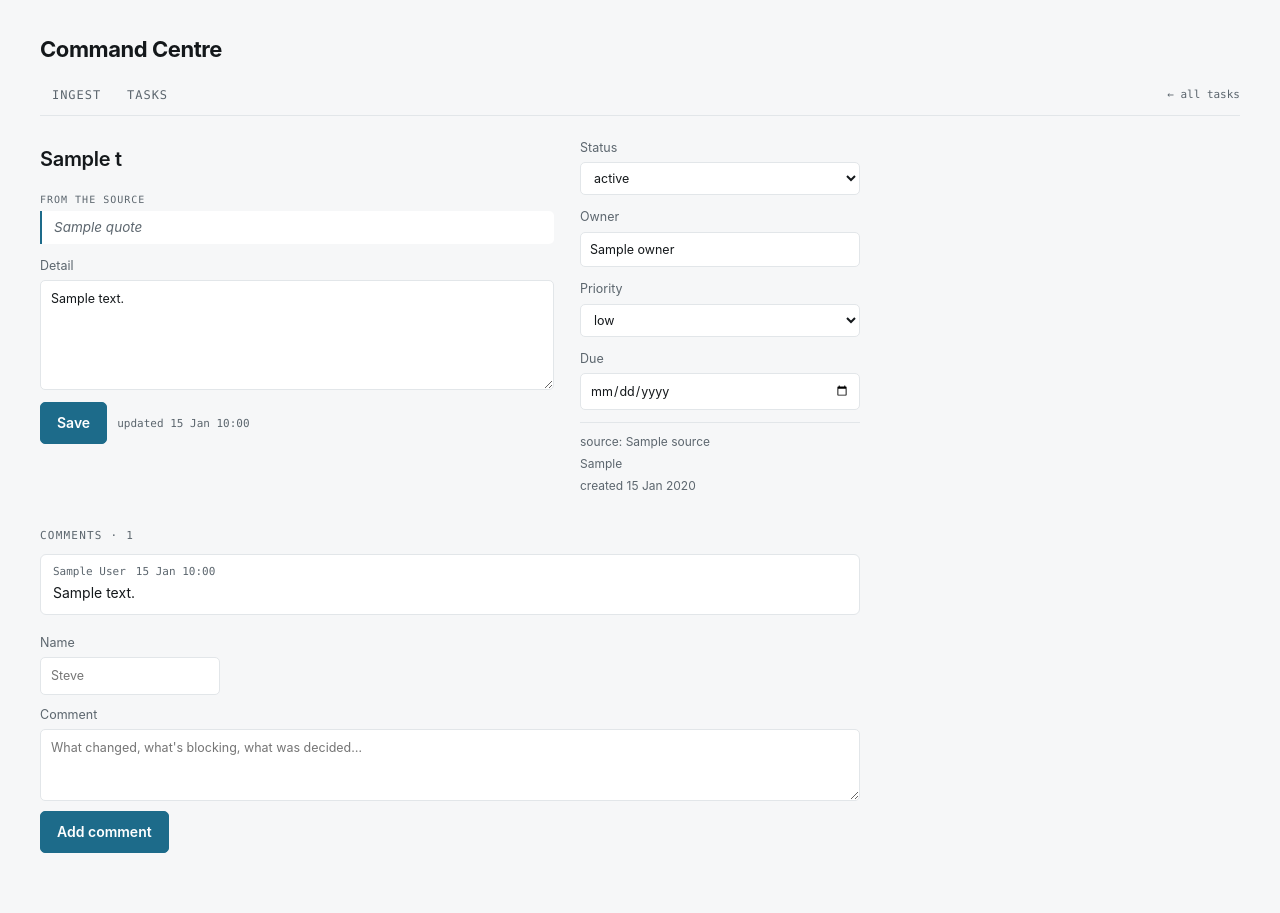
After one commit to stevemansfieldux/email-migration-command-center, a FastAPI app: template app/templates/task.html in a window 1280 px wide. The commit adds this page. Run offline with FastAPI, Linux system fonts and the light colour scheme; the template is opened without the code that fills it: most values are stand-ins (such as "Sample title", 1, 10 or a date in 2020).

Commit message:
Drag cards between columns; task detail page with edit and comments
Drag uses PATCH /api/tasks/{id}; the select stays as the keyboard path.
Editing a task's detail keeps the extractor's quote lines intact — the form
only touches the free-text body, so a task never loses its provenance.

Co-Authored-By: Claude Opus 5 <noreply@anthropic.com>

```diff
--- a/app/main.py
+++ b/app/main.py
@@ -40,6 +40,32 @@ def require_token(x_ingest_token: str = Header(default="")) -> None:
         raise HTTPException(401, "bad or missing X-Ingest-Token")
 
 
+# ---------- helpers ----------
+
+def split_detail(detail: str) -> tuple[str, list[str]]:
+    """Separate the free-text body from the '> quoted' lines the extractor appends."""
+    body, quotes = [], []
+    for line in (detail or "").splitlines():
+        if line.startswith("> "):
+            quotes.append(line[2:])
+        else:
+            body.append(line)
+    return "\n".join(body).strip(), quotes
+
+
+PATCHABLE = {"title", "detail", "owner", "priority", "due", "status", "tags"}
+
+
+def _apply(task: db.Task, fields: dict) -> None:
+    for k, v in fields.items():
+        if k not in PATCHABLE:
+            continue
+        if k == "status" and v not in STATUSES:
+            raise HTTPException(400, f"status must be one of {STATUSES}")
+        setattr(task, k, v if v != "" else (None if k == "due" else ""))
+    task.updated_at = db.now()
+
+
 # ---------- board ----------
 
 @app.get("/", response_class=HTMLResponse)
@@ -55,17 +81,69 @@ def board(request: Request):
 
 @app.post("/tasks/{task_id}/status")
 def set_status(task_id: int, status: str = Form(...)):
-    if status not in STATUSES:
-        raise HTTPException(400, f"status must be one of {STATUSES}")
+    """Select-menu fallback on the board; drag-and-drop uses PATCH /api/tasks/{id}."""
     with db.session() as s:
         task = s.get(db.Task, task_id)
         if not task:
             raise HTTPException(404, "no such task")
-        task.status = status
+        _apply(task, {"status": status})
+        s.add(task)
+        s.commit()
+    return RedirectResponse("/", status_code=303)
+
+
+@app.get("/tasks/{task_id}", response_class=HTMLResponse)
+def task_page(request: Request, task_id: int):
+    with db.session() as s:
+        task = s.get(db.Task, task_id)
+        if not task:
+            raise HTTPException(404, "no such task")
+        comments = s.exec(
+            select(db.Comment).where(db.Comment.task_id == task_id).order_by(db.Comment.created_at)
+        ).all()
+    body, quotes = split_detail(task.detail)
+    return templates.TemplateResponse("task.html", {
+        "request": request, "tab": "tasks", "t": task, "body": body, "quotes": quotes,
+        "comments": comments, "statuses": STATUSES,
+    })
+
+
+@app.post("/tasks/{task_id}")
+def task_update(
+    task_id: int,
+    title: str = Form(...),
+    detail: str = Form(""),
+    owner: str = Form("unassigned"),
+    priority: str = Form("normal"),
+    due: str = Form(""),
+    status: str = Form("open"),
+):
+    with db.session() as s:
+        task = s.get(db.Task, task_id)
+        if not task:
+            raise HTTPException(404, "no such task")
+        # Keep the extractor's quote lines; the form only edits the free-text body.
+        _, quotes = split_detail(task.detail)
+        merged = detail.strip() + ("\n\n" + "\n".join("> " + q for q in quotes) if quotes else "")
+        _apply(task, {"title": title, "detail": merged, "owner": owner, "priority": priority, "due": due, "status": status})
+        s.add(task)
+        s.commit()
+    return RedirectResponse(f"/tasks/{task_id}", status_code=303)
+
+
+@app.post("/tasks/{task_id}/comments")
+def add_comment(task_id: int, author: str = Form(...), body: str = Form(...)):
+    if not body.strip():
+        return RedirectResponse(f"/tasks/{task_id}", status_code=303)
+    with db.session() as s:
+        if not s.get(db.Task, task_id):
+            raise HTTPException(404, "no such task")
+        s.add(db.Comment(task_id=task_id, author=author.strip() or "someone", body=body.strip()))
+        task = s.get(db.Task, task_id)
         task.updated_at = db.now()
         s.add(task)
         s.commit()
-    return RedirectResponse("/", status_code=303)
+    return RedirectResponse(f"/tasks/{task_id}", status_code=303)
 
 
 # ---------- api ----------
@@ -91,6 +169,29 @@ def list_tasks(status: Optional[str] = None, owner: Optional[str] = None):
             q = q.where(db.Task.owner == owner)
         tasks = s.exec(q.order_by(db.Task.updated_at.desc())).all()
     return {"count": len(tasks), "tasks": [t.model_dump() for t in tasks]}
+
+
+class TaskPatch(BaseModel):
+    title: Optional[str] = None
+    detail: Optional[str] = None
+    owner: Optional[str] = None
+    priority: Optional[str] = None
+    due: Optional[str] = None
+    status: Optional[str] = None
+    tags: Optional[str] = None
+
+
+@app.patch("/api/tasks/{task_id}")
+def patch_task(task_id: int, payload: TaskPatch):
+    with db.session() as s:
+        task = s.get(db.Task, task_id)
+        if not task:
+            raise HTTPException(404, "no such task")
+        _apply(task, payload.model_dump(exclude_none=True))
+        s.add(task)
+        s.commit()
+        s.refresh(task)
+    return task.model_dump()
 
 
 @app.post("/api/tasks", status_code=201)
--- /dev/null
+++ b/app/templates/task.html
@@ -0,0 +1,78 @@
+{% extends "base.html" %}
+{% block title %}{{ t.title }} — Command Centre{% endblock %}
+{% block headright %}<a class="mono" href="/" style="padding-bottom:14px;text-decoration:none;color:var(--dim)">← all tasks</a>{% endblock %}
+{% block main %}
+<style>
+  .layout{display:grid;grid-template-columns:1fr;gap:26px;max-width:820px}
+  @media (min-width:900px){.layout{grid-template-columns:minmax(0,1fr) 280px}}
+  .edit{display:flex;flex-direction:column;gap:12px}
+  .edit .title{font-size:20px;font-weight:600;letter-spacing:-.015em;padding:6px 0;border:0;border-bottom:1px solid transparent;background:transparent;color:var(--ink);width:100%}
+  .edit .title:focus{outline:none;border-bottom-color:var(--accent)}
+  textarea{width:100%;min-height:110px;padding:9px 10px;border:1px solid var(--line);border-radius:5px;background:var(--card);color:var(--ink);resize:vertical;line-height:1.5}
+  .quote{border-left:2px solid var(--accent);padding:6px 12px;font-style:italic;color:var(--dim);font-size:13.5px;background:var(--card);border-radius:0 5px 5px 0}
+  .qlabel{font:10px ui-monospace,Menlo,monospace;letter-spacing:.1em;text-transform:uppercase;color:var(--dim);margin-bottom:6px}
+  .side{display:flex;flex-direction:column;gap:12px}
+  .side select,.side input{width:100%;padding:7px 9px;border:1px solid var(--line);border-radius:5px;background:var(--card);color:var(--ink)}
+  .src{font-size:12px;color:var(--dim);border-top:1px solid var(--line);padding-top:10px;display:flex;flex-direction:column;gap:3px}
+  .comments{margin-top:34px;max-width:820px;display:flex;flex-direction:column;gap:12px}
+  .comments h2{margin:0;font:11px ui-monospace,Menlo,monospace;letter-spacing:.11em;text-transform:uppercase;color:var(--dim)}
+  .c{background:var(--card);border:1px solid var(--line);border-radius:6px;padding:10px 12px;display:flex;flex-direction:column;gap:4px}
+  .c .who{font:11px ui-monospace,Menlo,monospace;color:var(--dim);display:flex;gap:10px}
+  .c .body{font-size:14px;white-space:pre-wrap;overflow-wrap:anywhere}
+  .add{display:grid;grid-template-columns:1fr;gap:10px;margin-top:6px}
+  .add .row{display:grid;grid-template-columns:180px 1fr;gap:10px;align-items:end}
+  .add textarea{min-height:72px}
+  .empty{font-size:13px;color:var(--dim)}
+</style>
+
+<form method="post" action="/tasks/{{ t.id }}" class="layout">
+  <div class="edit">
+    <input class="title" type="text" name="title" value="{{ t.title }}" required aria-label="title">
+    {% if quotes %}
+    <div>
+      <div class="qlabel">From the source</div>
+      {% for q in quotes %}<div class="quote">{{ q }}</div>{% endfor %}
+    </div>
+    {% endif %}
+    <label>Detail<textarea name="detail">{{ body }}</textarea></label>
+    <div style="display:flex;gap:10px;align-items:center">
+      <button class="btn" type="submit">Save</button>
+      <span class="mono">updated {{ t.updated_at.strftime('%d %b %H:%M') }}</span>
+    </div>
+  </div>
+  <aside class="side">
+    <label>Status
+      <select name="status">{% for s in statuses %}<option value="{{ s }}" {% if s == t.status %}selected{% endif %}>{{ s }}</option>{% endfor %}</select>
+    </label>
+    <label>Owner <input type="text" name="owner" value="{{ t.owner }}"></label>
+    <label>Priority
+      <select name="priority">{% for p in ['low','normal','high'] %}<option value="{{ p }}" {% if p == t.priority %}selected{% endif %}>{{ p }}</option>{% endfor %}</select>
+    </label>
+    <label>Due <input type="date" name="due" value="{{ t.due or '' }}"></label>
+    <div class="src">
+      <span>source: {{ t.source }}</span>
+      {% if t.source_ref %}<span>{{ t.source_ref }}</span>{% endif %}
+      <span>created {{ t.created_at.strftime('%d %b %Y') }}</span>
+    </div>
+  </aside>
+</form>
+
+<section class="comments">
+  <h2>Comments · {{ comments|length }}</h2>
+  {% for c in comments %}
+  <div class="c">
+    <div class="who"><span>{{ c.author }}</span><span>{{ c.created_at.strftime('%d %b %H:%M') }}</span></div>
+    <div class="body">{{ c.body }}</div>
+  </div>
+  {% else %}
+  <div class="empty">No comments yet.</div>
+  {% endfor %}
+  <form method="post" action="/tasks/{{ t.id }}/comments" class="add">
+    <div class="row">
+      <label>Name <input type="text" name="author" required placeholder="Steve"></label>
+    </div>
+    <label>Comment <textarea name="body" required placeholder="What changed, what's blocking, what was decided…"></textarea></label>
+    <div><button class="btn" type="submit">Add comment</button></div>
+  </form>
+</section>
+{% endblock %}
```
Also changed, not shown: app/db.py (+8 -0 lines), app/templates/board.html (+44 -9 lines).
